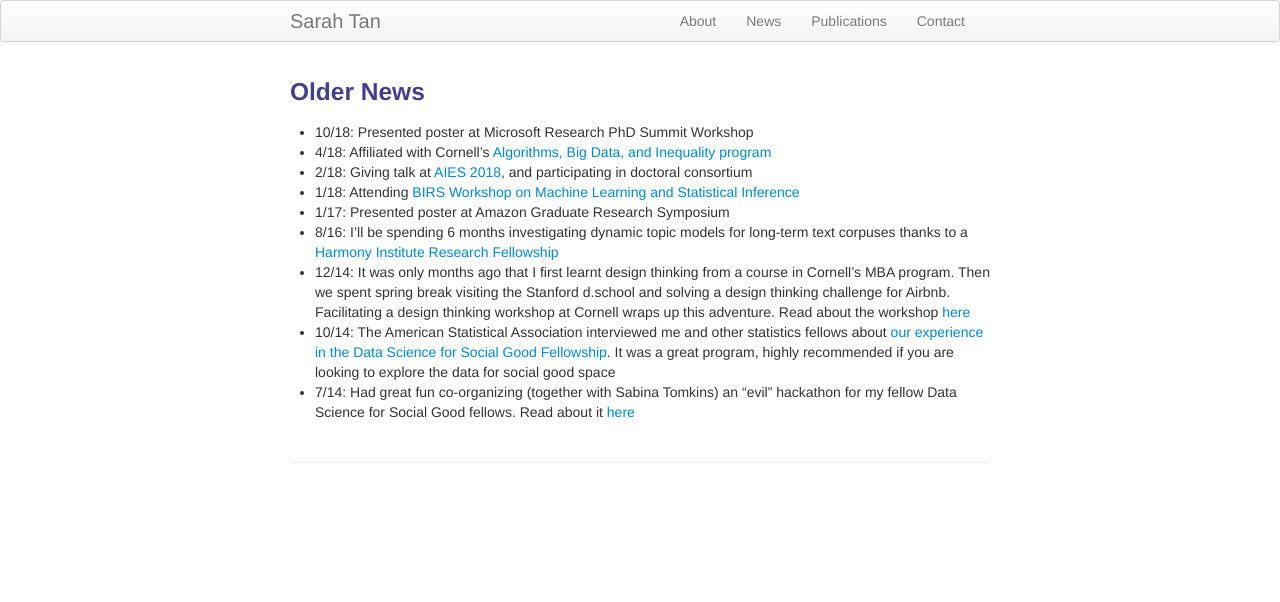
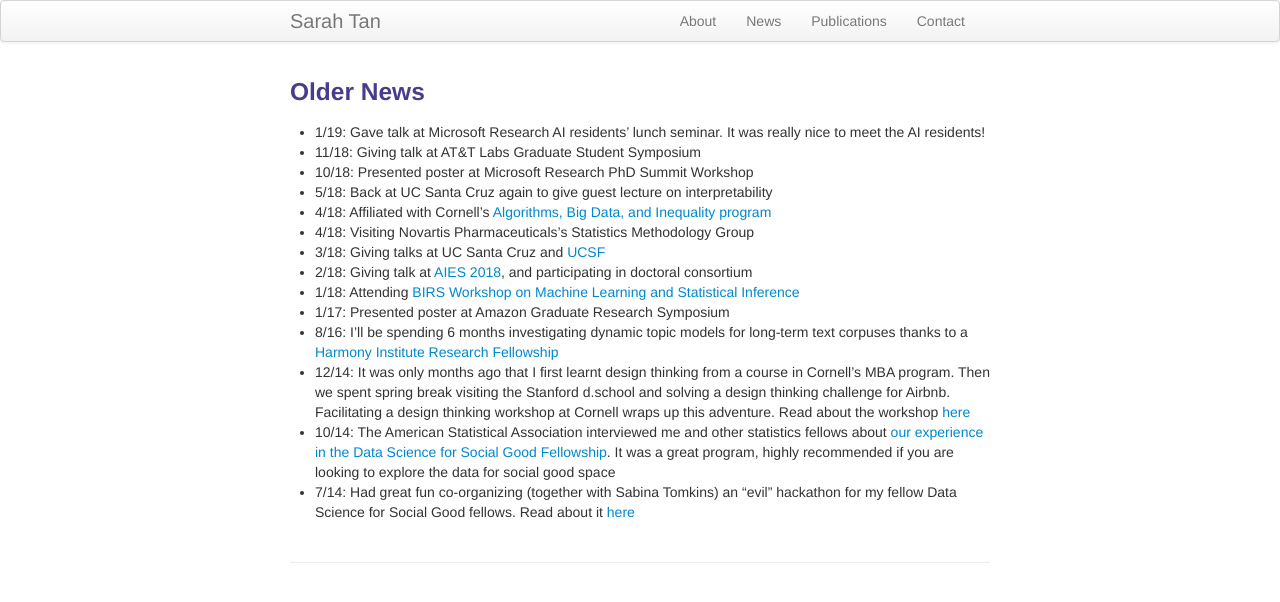
Before and after one commit to shftan/shftan.github.io, a Jekyll site: the page built from oldernews.md, in a window 1280 px wide. Shown: the top 602 px of the page. Built offline with Jekyll 4.4.1, drawn with Linux system fonts in a browser that asks for light colours.

Commit message:
Update oldernews.md

```diff
--- a/oldernews.md
+++ b/oldernews.md
@@ -7,8 +7,13 @@ keywords: Sarah Tan, Cornell, Statistics, interpretability, causal inference
 
 <div class="row-fluid" id="news"><h3>Older News</h3>
 </div>
+- 1/19: Gave talk at Microsoft Research AI residents' lunch seminar. It was really nice to meet the AI residents!
+- 11/18: Giving talk at AT&T Labs Graduate Student Symposium
 - 10/18: Presented poster at Microsoft Research PhD Summit Workshop
+- 5/18: Back at UC Santa Cruz again to give guest lecture on interpretability
 - 4/18: Affiliated with Cornell's [Algorithms, Big Data, and Inequality program](http://socialsciences.cornell.edu/algorithms/)
+- 4/18: Visiting Novartis Pharmaceuticals's Statistics Methodology Group
+- 3/18: Giving talks at UC Santa Cruz and [UCSF](https://epibiostat.ucsf.edu/events/two-projects-interpretability-and-causal-inference-auditing-black-box-modelsimpact-evaluation)
 - 2/18: Giving talk at [AIES 2018](http://www.aies-conference.com), and participating in doctoral consortium
 - 1/18: Attending [BIRS Workshop on Machine Learning and Statistical Inference](http://www.birs.ca/events/2018/5-day-workshops/18w5054)
 - 1/17: Presented poster at Amazon Graduate Research Symposium
```
